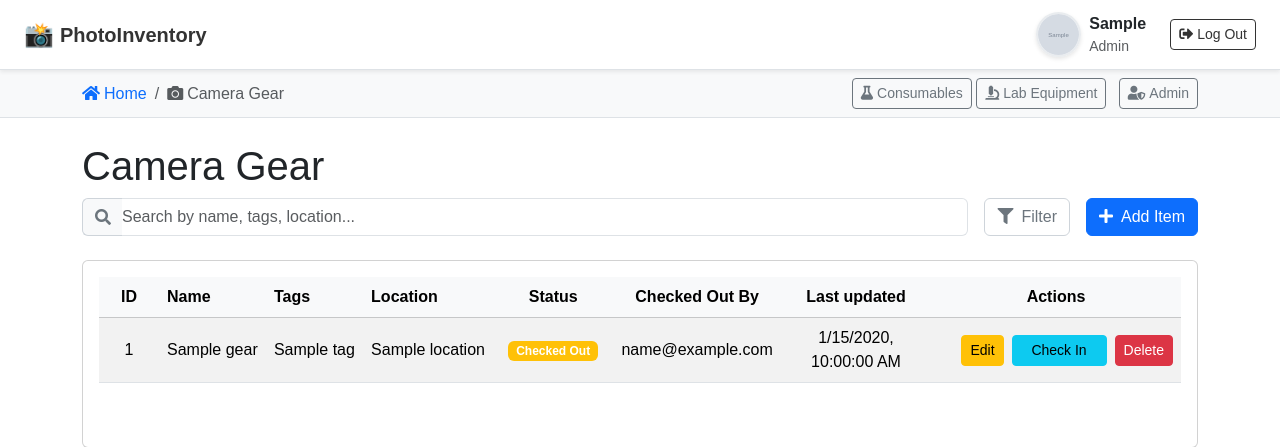
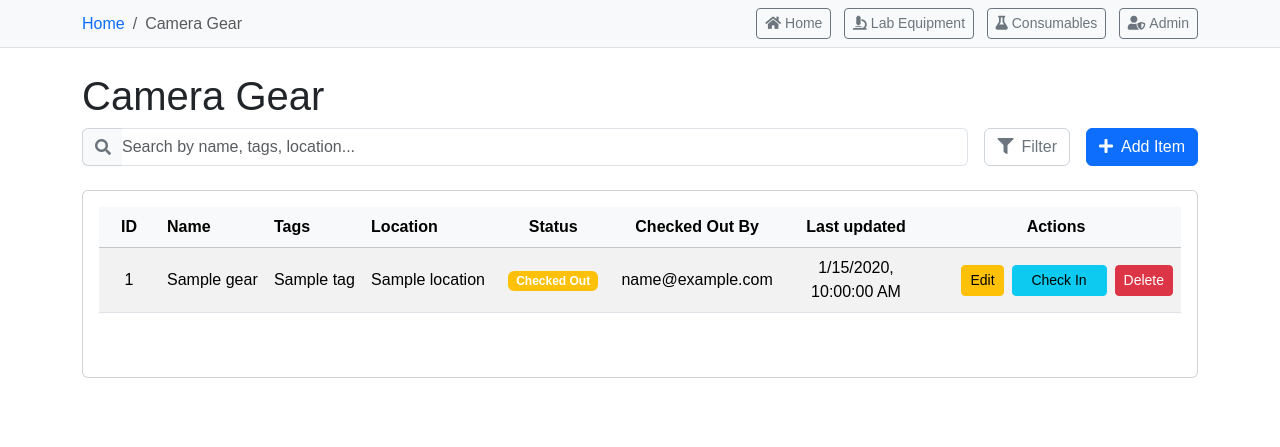
Before and after one commit to benj652/Photography-Management, a Flask app: page /home/camera-gear in a window 1280 px wide. Shown: the top 447 px of the page. Run offline with Flask 3, Linux system fonts and the light colour scheme; a user stored in the database is signed in; tables that the repository leaves empty hold one stand-in row (values such as "Sample post"); grey boxes marked "Sample" are stand-in pictures; some libraries are stand-ins or nearby versions.

Commit message:
updated current camera_gear html to match the changes I worked on last week

```diff
--- a/templates/camera_gear.html
+++ b/templates/camera_gear.html
@@ -1,89 +1,34 @@
 {% extends "index.html" %} {% block head %} {{ super() }}
-<link
-  rel="stylesheet"
-  href="{{ url_for('static', filename='css/home.css') }}"
-/>
+<link rel="stylesheet" href="{{ url_for('static', filename='css/home.css') }}" />
 {% endblock %} {% block content %}
-<!-- NavBar -->
-<nav
-  class="navbar navbar-expand-lg navbar-light bg-white border-bottom shadow-sm sticky-top"
->
-  <div class="container-fluid px-4">
-    <!-- Logo-->
-    <a
-      class="navbar-brand d-flex align-items-center"
-      href="{{ url_for('home.home') }}"
-    >
-      <div class="landing-logo">
-        <span class="logo-icon">📸</span>
-        <span class="logo-text">PhotoInventory</span>
-      </div>
-    </a>
 
-    <!-- User profile and logout-->
-    <div class="d-flex align-items-center">
-      <div class="user-profile d-flex align-items-center me-4">
-        {% if current_user.profile_picture %}
-        <img
-          src="{{ current_user.profile_picture }}"
-          alt="Profile"
-          class="user-avatar rounded-circle me-2"
-          height="45"
-          width="45"
-        />
-        {% else %}
-        <div
-          class="user-avatar-placeholder rounded-circle d-flex align-items-center justify-content-center me-2"
-        >
-          {{ current_user.first_name[0]|upper }}
-        </div>
-        {% endif %}
-        <div class="d-flex flex-column align-items-start">
-          <span class="fw-semibold text-dark"
-            >{{ current_user.first_name }}</span
-          >
-          <small class="text-muted">{{ current_user.role.value|title }}</small>
-        </div>
-      </div>
-      <button id="logoutButton" class="btn btn-outline-dark btn-sm">
-        <i class="fas fa-sign-out-alt me-1"></i>Log Out
-      </button>
-    </div>
-  </div>
-</nav>
-
+<body>
     <!-- Breadcrumb Navigation -->
     <nav aria-label="breadcrumb" class="bg-light border-bottom">
         <div class="container py-2">
             <div class="d-flex justify-content-between align-items-center">
                 <ol class="breadcrumb mb-0">
                     <li class="breadcrumb-item">
-          <a href="{{ url_for('home.home') }}" class="text-decoration-none">
-            <i class="fas fa-home me-1"></i>Home
+                        <a href="/home" class="text-decoration-none">
+                            </i>Home
                         </a>
                     </li>
                     <li class="breadcrumb-item active" aria-current="page">
-          <i class="fas fa-camera me-1"></i>Camera Gear
+                        Camera Gear
                     </li>
                 </ol>
                 <div class="breadcrumb-nav">
-        <a
-          href="{{ url_for('home.consumables') }}"
-          class="btn btn-sm btn-outline-secondary"
-        >
+                    <a href="/home" class="btn btn-sm btn-outline-secondary me-2">
+                        <i class="fas fa-home me-1"></i>Home
+                    </a>
+                    <a href="/home/lab-equipment" class="btn btn-sm btn-outline-secondary me-2">
+                        <i class="fas fa-microscope me-1"></i>Lab Equipment
+                    </a>
+                    <a href="/home/consumables" class="btn btn-sm btn-outline-secondary me-2">
                         <i class="fas fa-flask me-1"></i>Consumables
                     </a>
-        <a
-          href="{{ url_for('home.lab_equipment') }}"
-          class="btn btn-sm btn-outline-secondary me-2"
-        >
-          <i class="fas fa-microscope me-1"></i>Lab Equipment
-        </a>
                     {% if current_user.role.value == 'admin' %}
-        <a
-          href="{{ url_for('admin.dashboard') }}"
-          class="btn btn-sm btn-outline-secondary"
-        >
+                    <a href="/admin/dashboard" class="btn btn-sm btn-outline-secondary">
                         <i class="fas fa-user-shield me-1"></i>Admin
                     </a>
                     {% endif %}
@@ -92,8 +37,15 @@
         </div>
     </nav>
 
+
+
+    <!-- table and features  -->
     <div class="container py-4">
+
         <h1>Camera Gear</h1>
+
+
+        <!-- search and filters -->
         <div class="search-filter-section mb-4">
             <div class="d-flex align-items-center gap-3">
                 <!-- Search Bar -->
@@ -102,35 +54,20 @@
                         <span class="input-group-text search-icon">
                             <i class="fas fa-search"></i>
                         </span>
-          <input
-            type="text"
-            id="search-input"
-            class="form-control search-input"
-            placeholder="Search by name, tags, location..."
-            oninput="filterTable()"
-          />
+                        <input type="text" id="search-input" class="form-control search-input"
+                            placeholder="Search by name, tags, location..." oninput="filterTable()" />
                     </div>
                 </div>
 
                 <!-- Filter Button -->
-      <button
-        type="button"
-        class="btn btn-outline-secondary filter-btn"
-        data-bs-toggle="collapse"
-        data-bs-target="#filterCollapse"
-        aria-expanded="false"
-        aria-controls="filterCollapse"
-      >
+                <button type="button" class="btn btn-outline-secondary filter-btn" data-bs-toggle="collapse"
+                    data-bs-target="#filterCollapse" aria-expanded="false" aria-controls="filterCollapse">
                     <i class="fas fa-filter me-2"></i>Filter
                 </button>
 
                 <!-- Add Item Button -->
-      <button
-        id="openAddItemBtn"
-        class="btn btn-primary add-item-btn"
-        data-bs-toggle="modal"
-        data-bs-target="#addItemModal"
-      >
+                <button id="openAddItemBtn" class="btn btn-primary add-item-btn" data-bs-toggle="modal"
+                    data-bs-target="#addItemModal">
                     <i class="fas fa-plus me-2"></i>Add Item
                 </button>
             </div>
@@ -140,61 +77,30 @@
                 <div class="card card-body filter-panel">
                     <div class="row g-3">
                         <div class="col-md-4">
-            <label for="filter-name" class="form-label small fw-semibold"
-              >Name</label
-            >
-            <input
-              type="text"
-              id="filter-name"
-              class="form-control"
-              placeholder="Filter by name"
-              oninput="filterTable()"
-            />
+                            <label for="filter-name" class="form-label small fw-semibold">Name</label>
+                            <input type="text" id="filter-name" class="form-control" placeholder="Filter by name"
+                                oninput="filterTable()" />
                         </div>
                         <div class="col-md-4">
-            <label for="filter-tags" class="form-label small fw-semibold"
-              >Tags</label
-            >
-            <input
-              type="text"
-              id="filter-tags"
-              class="form-control"
-              placeholder="Tags (comma-separated)"
-              oninput="filterTable()"
-            />
+                            <label for="filter-tags" class="form-label small fw-semibold">Tags</label>
+                            <input type="text" id="filter-tags" class="form-control"
+                                placeholder="Tags (comma-separated)" oninput="filterTable()" />
                         </div>
                         <div class="col-md-4">
-            <label for="filter-location" class="form-label small fw-semibold"
-              >Location</label
-            >
-            <input
-              type="text"
-              id="filter-location"
-              class="form-control"
-              placeholder="Location"
-              oninput="filterTable()"
-            />
+                            <label for="filter-location" class="form-label small fw-semibold">Location</label>
+                            <input type="text" id="filter-location" class="form-control" placeholder="Location"
+                                oninput="filterTable()" />
                         </div>
                         <div class="col-md-4">
-            <label for="filter-status" class="form-label small fw-semibold"
-              >Status</label
-            >
-            <select
-              id="filter-status"
-              class="form-select"
-              onchange="filterTable()"
-            >
+                            <label for="filter-status" class="form-label small fw-semibold">Status</label>
+                            <select id="filter-status" class="form-select" onchange="filterTable()">
                                 <option value="">All</option>
                                 <option value="available">Available</option>
                                 <option value="checked-out">Checked Out</option>
                             </select>
                         </div>
                         <div class="col-12">
-            <button
-              type="button"
-              class="btn btn-sm btn-outline-secondary"
-              onclick="clearFilters()"
-            >
+                            <button type="button" class="btn btn-sm btn-outline-secondary" onclick="clearFilters()">
                                 <i class="fas fa-times me-1"></i>Clear Filters
                             </button>
                         </div>
@@ -243,13 +149,8 @@
     {% include 'add_item_modal.html' %}
 
     <!-- Delete Confirmation Modal -->
-<div
-  class="modal fade"
-  id="deleteConfirmModal"
-  tabindex="-1"
-  aria-labelledby="deleteConfirmModalLabel"
-  aria-hidden="true"
->
+    <div class="modal fade" id="deleteConfirmModal" tabindex="-1" aria-labelledby="deleteConfirmModalLabel"
+        aria-hidden="true">
         <div class="modal-dialog">
             <div class="modal-content">
                 <div class="modal-header">
@@ -257,16 +158,11 @@
                         <i class="fas fa-exclamation-triangle text-danger me-2"></i>Confirm
                         Deletion
                     </h5>
-        <button
-          type="button"
-          class="btn-close"
-          data-bs-dismiss="modal"
-          aria-label="Close"
-        ></button>
+                    <button type="button" class="btn-close" data-bs-dismiss="modal" aria-label="Close"></button>
                 </div>
                 <div class="modal-body">
                     <p>
-          Are you sure you want to delete this camera gear? This action cannot
+                        Are you sure you want to delete this item? This action cannot
                         be undone.
                     </p>
                 </div>
@@ -284,4 +180,5 @@
 
     <script src="/static/js/pagination.js"></script>
     <script src="/static/js/cameraGear.js"></script>
+</body>
 {% endblock %}
```
Lines whose indentation alone changed are shown as unchanged.
